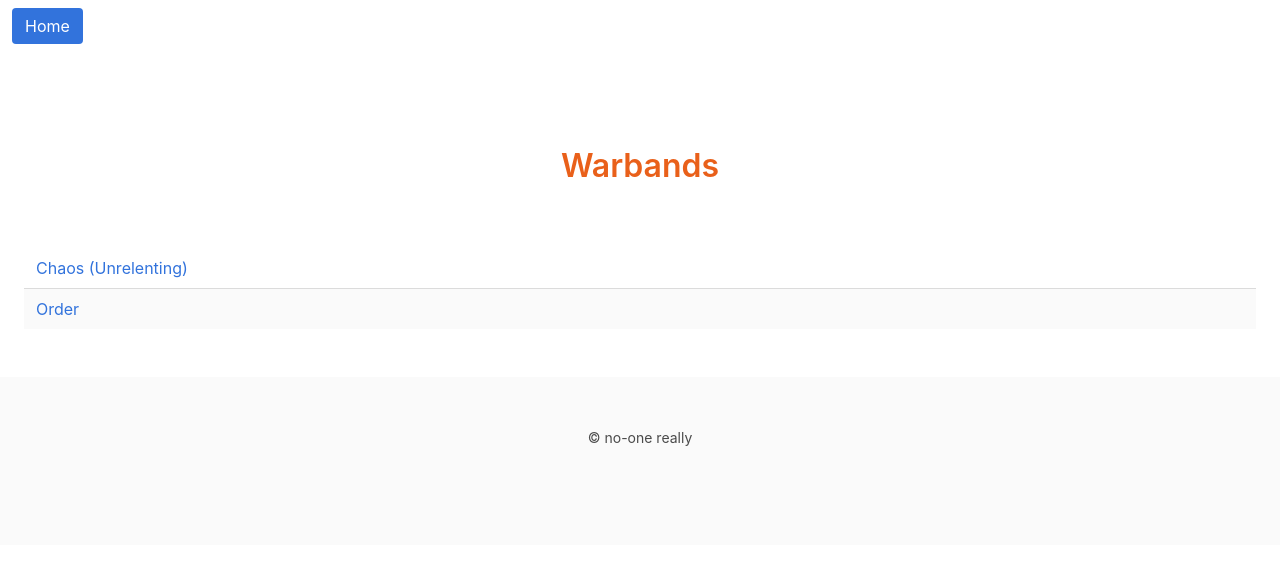
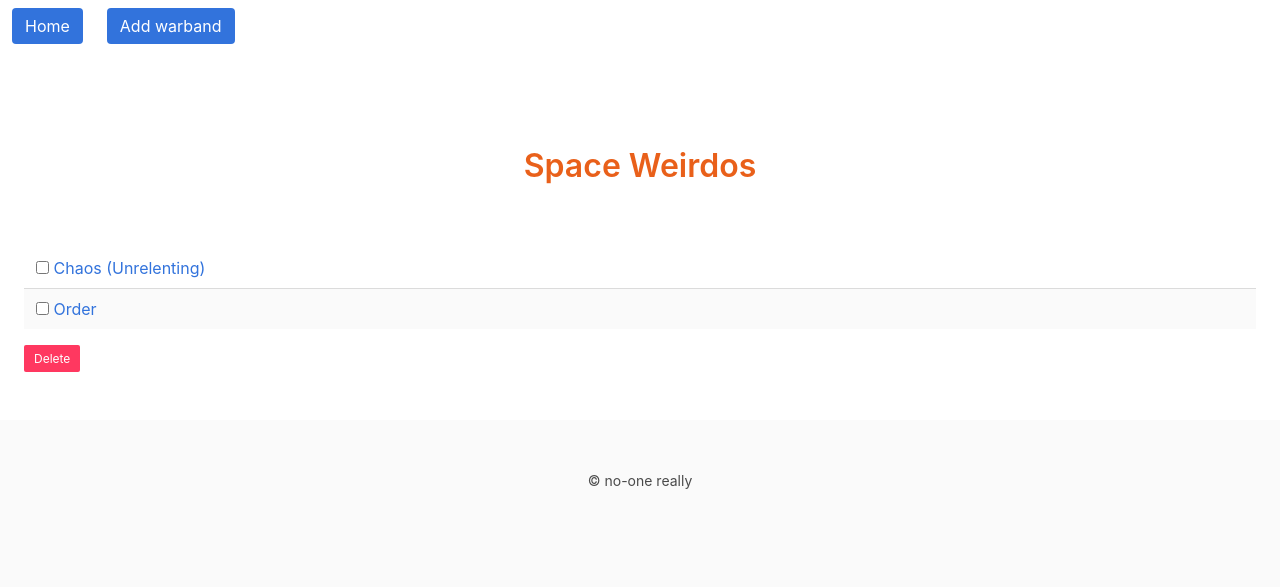
Before and after one commit to suspicious-smoke/SpaceWeirdosListBuilder, a Flask app: page / in a window 1280 px wide. Shown: the top 587 px of the page. Run offline with Flask 2, Linux system fonts and the light colour scheme.

Commit message:
Finished a portion of part 4 on forms.

```diff
--- a/main.py
+++ b/main.py
@@ -7,9 +7,12 @@ def create_app():
     _app = Flask(__name__)
     _app.config.from_object("settings")  # Loads the settings from settings.py
 
-    _app.add_url_rule("/", view_func=views.home_page)
+    _app.add_url_rule("/", view_func=views.warbands_page, methods=["GET", "POST"])
+
+    _app.add_url_rule("/edit-warband", view_func=views.warband_add_page, methods=["GET", "POST"])
     _app.add_url_rule("/warband/<int:warband_key>", view_func=views.warband_page)
 
+    _app.add_url_rule("/warband/<int:warband_key>/edit", view_func=views.warband_edit_page, methods=["GET", "POST"])
     # _app.add_url_rule("/weirdo/<int:weirdo_key>", view_func=views.weirdo_page)
 
     db = Database()
--- a/models.py
+++ b/models.py
@@ -104,3 +104,6 @@ class Database:
             warband_ = Warband(warband.name, warband_trait=warband.warband_trait)
             warbands.append((warband_key, warband_))
         return warbands
+
+    def update_warband(self, warband_key, warband):
+          self.warbands[warband_key] = warband
--- a/requirements.txt
+++ b/requirements.txt
@@ -1,2 +1 @@
 Flask==2.1.2
-requests~=2.28.1
--- a/templates/home.html
+++ /dev/null
@@ -1,32 +0,0 @@
-{% extends "layout.html" %}
-{% block title %}Home{% endblock %}
-
-{% block content %}
-
-<section class="hero">
-    <div class="hero-body">
-        <div class="container has-text-centered">
-            <h1 class="title">Warbands</h1>
-        </div>
-    </div>
-    {% if warbands %}
-        <table class="table is-striped is-fullwidth">
-          {% for warband_key, warband in warbands %}
-              <tr>
-                <td>
-                    <a href="{{ url_for('warband_page', warband_key=warband_key) }}">
-                        {{ warband.name }}
-                        {% if warband.warband_trait %}
-                            ({{ warband.warband_trait }})
-                        {% endif %}
-                    </a>
-                </td>
-              </tr>
-          {% endfor %}
-        </table>
-    {% endif %}
-
-</section>
-
-
-{% endblock %}
--- a/templates/layout.html
+++ b/templates/layout.html
@@ -3,7 +3,7 @@
 <head>
     <meta charset="utf-8"/>
     <meta name="viewport" content="width=device-width, initial-scale=1"/>
-    <title>My movies - {% block title %}{% endblock %}</title>
+    <title>Space Weirdos - {% block title %}{% endblock %}</title>
     <link rel="stylesheet"
           href="https://cdnjs.cloudflare.com/ajax/libs/bulma/0.7.1/css/bulma.min.css"/>
     <link rel="stylesheet"
@@ -14,9 +14,13 @@
     <nav class="navbar" aria-label="main navigation">
         <div class="navbar-brand">
           <span class="navbar-item">
-            <a class="button is-link" href="{{ url_for('home_page') }}">Home</a>
+            <a class="button is-link" href="{{ url_for('warbands_page') }}">Home</a>
+          </span>
+            <span class="navbar-item">
+            <a class="button is-link" href="{{ url_for('warband_add_page') }}">Add warband</a>
           </span>
         </div>
+
     </nav>
 </header>
 
--- /dev/null
+++ b/templates/warbands.html
@@ -0,0 +1,42 @@
+{% extends "layout.html" %}
+{% block title %}Space Weirdos{% endblock %}
+
+{% block content %}
+
+<section class="hero">
+    <div class="hero-body">
+        <div class="container has-text-centered">
+            <h1 class="title">Space Weirdos</h1>
+        </div>
+    </div>
+    {% if warbands %}
+    <form action="" method="post" name="warband_list">
+        <table class="table is-striped is-fullwidth">
+            {% for warband_key, warband in warbands %}
+            <tr>
+                <td>
+                    <label class="checkbox">
+                        <input type="checkbox" name="warband_keys" value="{{ warband_key }}"/>
+
+                    </label>
+                    <a href="{{ url_for('warband_page', warband_key=warband_key) }}">
+                        {{ warband.name }}
+                        {% if warband.warband_trait %}
+                        ({{ warband.warband_trait }})
+                        {% endif %}
+                    </a>
+                </td>
+            </tr>
+            {% endfor %}
+        </table>
+        <div class="field is-grouped">
+            <div class="control">
+                <button class="button is-danger is-small">Delete</button>
+            </div>
+        </div>
+    </form>
+    {% endif %}
+</section>
+
+
+{% endblock %}
--- a/views.py
+++ b/views.py
@@ -1,10 +1,18 @@
-from flask import abort, current_app, render_template
+from flask import abort, current_app, render_template, request, url_for, redirect
+
+from models import Warband
 
 
-def home_page():
+def warbands_page():
     db = current_app.config["db"]
-    warbands = db.get_warbands()
-    return render_template('home.html', warbands=sorted(warbands))
+    if request.method == "GET":
+        warbands = db.get_warbands()
+        return render_template('warbands.html', warbands=sorted(warbands))
+    else:
+        form_warband_keys = request.form.getlist("warband_keys")
+        for key in form_warband_keys:
+            db.delete_warband(int(key))
+        return redirect(url_for("warbands_page"))
 
 
 def warband_page(warband_key):
@@ -17,5 +25,33 @@ def warband_page(warband_key):
     return render_template('warband.html', warband=warband)
 
 
+def warband_add_page():
+    if request.method == "GET":
+        values = {"name": "", "warband_trait": ""}
+        return render_template("warband_edit.html", values=values)
+    else:
+        form_name = request.form["name"]
+        form_warband_trait = request.form["warband_trait"]
+        warband = Warband(form_name, warband_trait=form_warband_trait if form_warband_trait else None)
+        db = current_app.config["db"]
+        warband_key = db.add_warband(warband)
+        return redirect(url_for("warband_page", warband_key=warband_key))  # Call the above warband url
+
+
+def warband_edit_page(warband_key):
+    db = current_app.config["db"]
+    if request.method == "GET":
+        warband = db.get_warband(warband_key)
+        if warband is None:
+            abort(404)
+        values = {"name": warband.name, "warband_trait": warband.warband_trait}
+        return render_template("warband_edit.html", values=values)
+    else:
+        form_name = request.form["name"]
+        form_warband_trait = request.form["warband_trait"]
+        warband = Warband(form_name, warband_trait=form_warband_trait if form_warband_trait else None)
+        db.update_warband(warband_key, warband)
+        return redirect(url_for("warband_page", warband_key=warband_key))
+
 # def weirdo_page():
 #     return render_template('weirdo.html')
```
Also changed, not shown: templates/warband.html (+8 -2 lines), templates/warband_edit.html (added, +27 -0 lines). Lines whose indentation alone changed are shown as unchanged.
